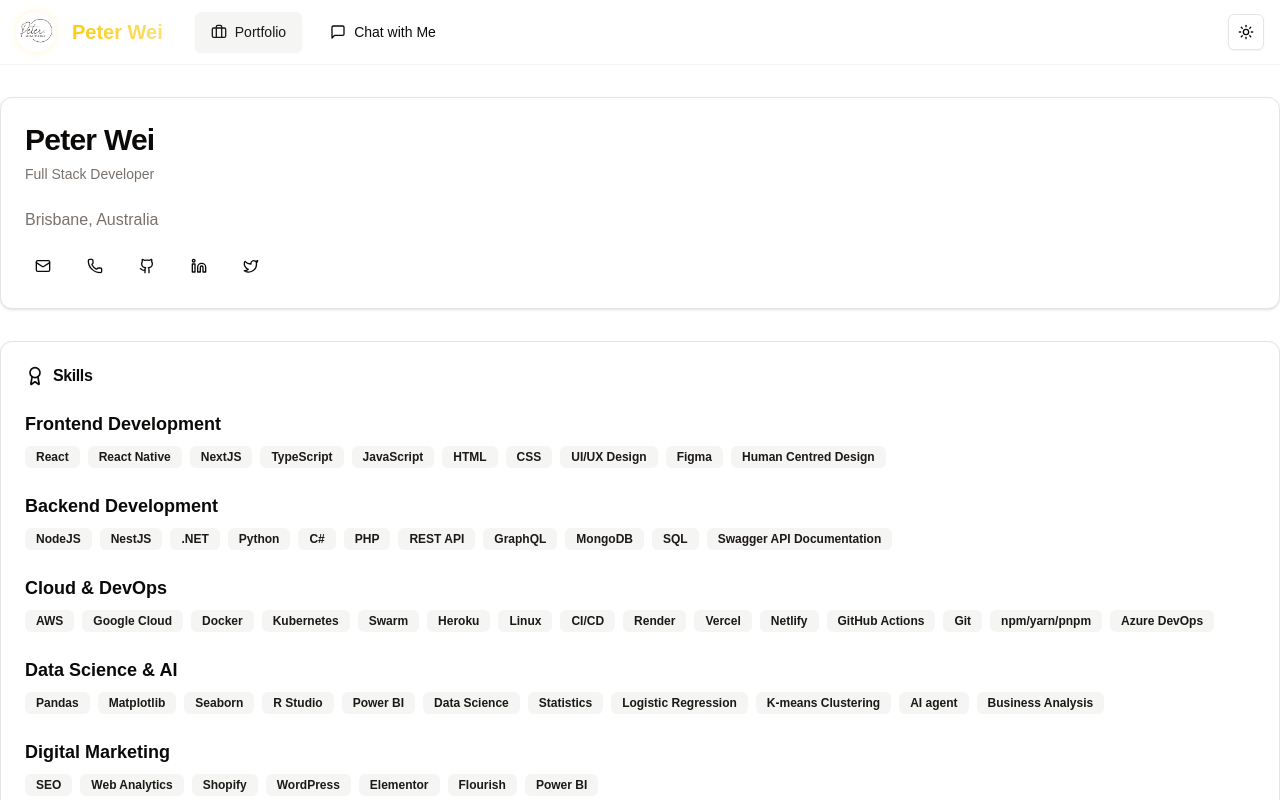
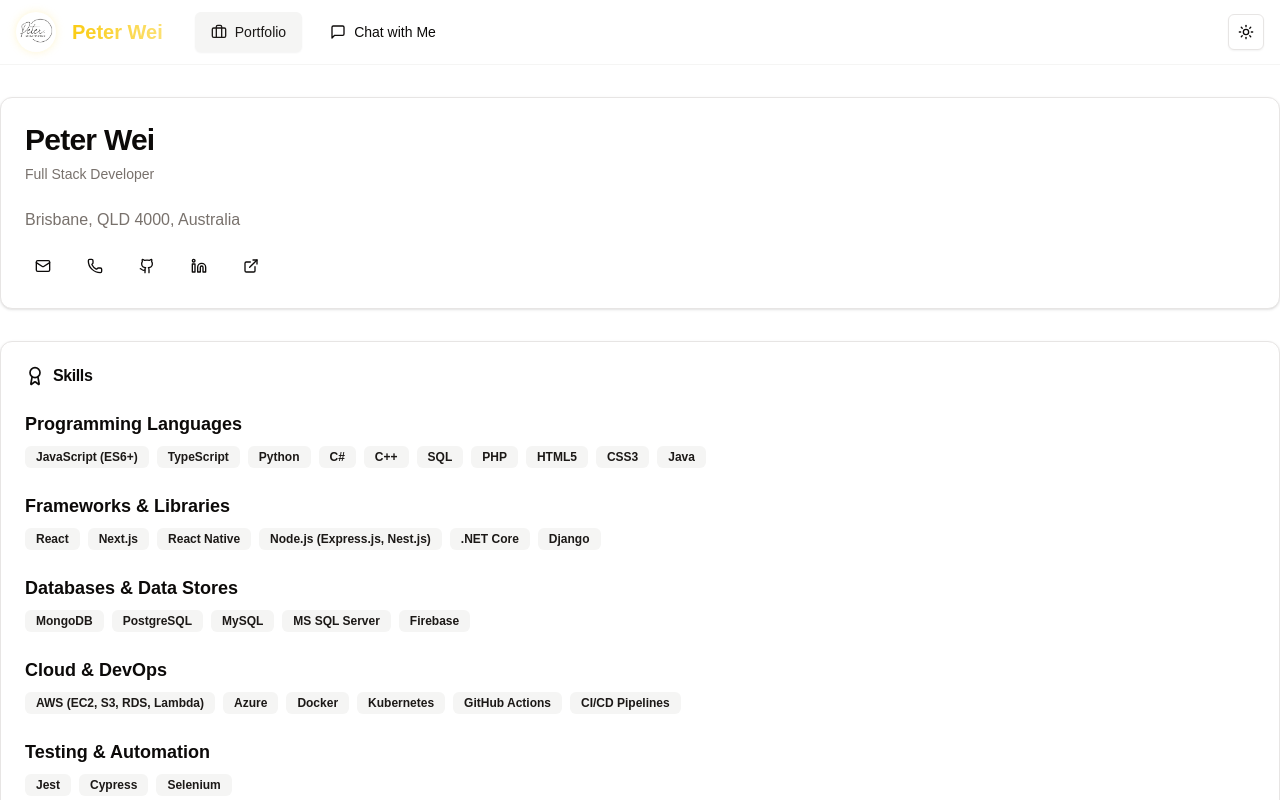
Before and after one commit to Petersonwei/peter-wei, a Next.js app: page /portfolio in a window 1280 px wide. Built offline with nearby package versions, Linux system fonts and the light colour scheme.

Commit message:
update the portfolio data structure

```diff
--- a/app/portfolio/page.tsx
+++ b/app/portfolio/page.tsx
@@ -2,10 +2,10 @@
 
 import { Card, CardContent, CardDescription, CardHeader, CardTitle } from "@/components/ui/card"
 import { Button } from "@/components/ui/button"
-import { Briefcase, GraduationCap, Code2, Award } from 'lucide-react'
+import { Briefcase, GraduationCap, Code2, Award, ExternalLink } from 'lucide-react'
 import { Badge } from "@/components/ui/badge"
 import { Separator } from "@/components/ui/separator"
-import { Github, Linkedin, Mail, Phone, Twitter } from "lucide-react"
+import { Github, Linkedin, Mail, Phone } from "lucide-react"
 
 import skills from "@/data/cv/skills.json"
 import experience from "@/data/cv/experience.json"
@@ -49,8 +49,8 @@
                 </a>
               </Button>
               <Button variant="ghost" size="icon" asChild>
-                <a href={contact.contact.social.twitter} target="_blank" rel="noopener noreferrer" aria-label="Twitter">
-                  <Twitter className="h-4 w-4" />
+                <a href={contact.contact.social.portfolio} target="_blank" rel="noopener noreferrer" aria-label="Portfolio">
+                  <ExternalLink className="h-4 w-4" />
                 </a>
               </Button>
             </div>
@@ -91,7 +91,7 @@
           </CardHeader>
           <CardContent className="space-y-6">
             {experience.experiences.map((exp) => (
-              <div key={exp.title} className="space-y-2">
+              <div key={`${exp.title}-${exp.company}`} className="space-y-2">
                 <div className="flex justify-between items-start">
                   <div>
                     <h3 className="text-lg font-semibold">{exp.title}</h3>
--- a/data/cv/contact.json
+++ b/data/cv/contact.json
@@ -2,13 +2,13 @@
   "contact": {
     "name": "Peter Wei",
     "title": "Full Stack Developer",
-    "email": "peter.wei@example.com",
-    "phone": "+61 123 456 789",
-    "location": "Brisbane, Australia",
+    "email": "pwei.dev@gmail.com",
+    "phone": "+61 452 509 198",
+    "location": "Brisbane, QLD 4000, Australia",
     "social": {
-      "github": "https://github.com/peterwei",
-      "linkedin": "https://linkedin.com/in/peterwei",
-      "twitter": "https://twitter.com/peterwei"
+      "github": "https://github.com/Petersonwei",
+      "linkedin": "https://linkedin.com/in/peter-wei-it",
+      "portfolio": "https://my-portfolio-ruddy-alpha-30.vercel.app/"
     }
   }
 }
--- a/data/cv/education.json
+++ b/data/cv/education.json
@@ -1,14 +1,29 @@
 {
   "education": [
     {
-      "degree": "Bachelor of Information Technology",
-      "school": "University of Queensland",
-      "date": "2023 – 2026",
+      "degree": "Master of Information Technology",
+      "school": "The University of Queensland",
+      "date": "Jul 2023 - Jun 2025",
       "location": "Brisbane, Australia",
       "description": [
-        "Major in Software Design",
-        "Minor in Data Science",
-        "GPA: 6.0/7.0"
+        "Distinction Average",
+        "Thesis Research: Design and Evaluation of an AI Technology for Families (Supervisor: Dr. Dhaval Vyas)"
+      ]
+    },
+    {
+      "degree": "Industry Placement & Study Program",
+      "school": "University of New South Wales",
+      "date": "Jul 2022 - Jun 2023",
+      "location": "Sydney, Australia",
+      "description": []
+    },
+    {
+      "degree": "Bachelor of Business Administration",
+      "school": "Tunghai University",
+      "date": "Jul 2019 - Jun 2023",
+      "location": "Taiwan",
+      "description": [
+        "Distinction Average"
       ]
     }
   ]
--- a/data/cv/experience.json
+++ b/data/cv/experience.json
@@ -1,64 +1,42 @@
 {
   "experiences": [
     {
-      "title": "Frontend Developer",
-      "company": "Vexit IT Consulting, Brisbane QLD, Australia",
-      "date": "July 2024 – Present",
+      "title": "Software Developer Intern",
+      "company": "Vexit IT Consulting",
+      "date": "Dec 2024 - Present",
       "description": [
-        "Developed a dynamic data wiki page with Next.js, React, ShadCN UI, integrated with a .NET backend using Azure DevOps and Agile."
+        "Built a dynamic article management system using Next.js, React, ShadCN UI, Redux, and RTK Query that enables seamless content updates with an intuitive admin interface.",
+        "Integrated .NET Core and PostgreSQL, optimising RESTful APIs and queries to improve system performance by 40%.",
+        "Streamlined deployments by 30% by implementing Azure DevOps CI/CD pipelines and Agile workflows, making releases faster and more scalable."
       ]
     },
     {
-      "title": "IT Developer Intern",
-      "company": "Easy Skill, Brisbane QLD, Australia",
-      "date": "Aug 2024 – Dec 2024",
+      "title": "Software Developer Intern",
+      "company": "Easy Skill Australia Pty Ltd",
+      "date": "Aug 2024 - Dec 2024",
       "description": [
-        "Developed a payroll system managing 1,500+ projects, leveraging React, Vite, Tailwind CSS, TypeScript, Axios, MongoDB, and Nest.js to streamline payroll data processing and generate accurate PDFs.",
-        "Integrated with Boond Manager and deployed via AWS CI/CD pipelines."
-      ]
-    },
-    {
-      "title": "Web Developer & Co-Founder",
-      "company": "Dribag Coffee Co., Brisbane QLD, Australia",
-      "date": "Aug 2024 – Present",
-      "description": [
-        "Led Shopify development and SEO strategy, securing corporate clients, and generating 30K+ social media views."
+        "Built and optimised full-stack solutions by integrating NestJS, Node.js, MongoDB, React, Vite, Axios, and Redux, supporting 1,500+ projects, improving UI responsiveness by 40%, and achieving 75% faster deployments via CI/CD.",
+        "Prototyped AWS Amplify & Elastic Beanstalk hosting solutions, analysing multiple cloud platforms and reducing costs by 30%.",
+        "Mentored a new intern for 5 weeks, accelerating onboarding by 40% and reducing code review time by 25% through structured guidance and documentation.",
+        "Facilitated cross-team collaboration with 2+ teams and 5+ stakeholders, ensuring smooth alignment between business requirements and technical execution."
       ]
     },
     {
       "title": "Web Developer Intern",
-      "company": "AxCharge Ltd. Pty, Brisbane QLD, Australia",
-      "date": "Apr 2024 – Present",
+      "company": "AxCharge Ltd. Pty",
+      "date": "Mar 2024 - Aug 2024",
       "description": [
-        "Developed and launched the official website for a start-up team of 4, increasing user engagement by 30% through innovative UI/UX design.",
-        "Created optimized content and delivered daily IT support, ensuring seamless operations and prompt resolution of technical issues with HTML, CSS, JavaScript, WordPress, and Adobe Tools."
+        "Resolved a major outage by debugging with Chrome DevTools and optimising server configurations, collaborating with 4 service providers to minimise downtime and ensure a smooth resolution.",
+        "Developed and optimised responsive websites using WordPress, Elementor, HTML, CSS, and JavaScript, enhancing UX/UI design, increasing page views by 55%, and reducing load times by 40% through modern web framework integration and performance analysis."
       ]
     },
     {
-      "title": "Web Master",
-      "company": "Rotary Club of Brisbane, Brisbane QLD, Australia",
-      "date": "Mar 2024 – Present",
+      "title": "Webmaster (Casual)",
+      "company": "Rotary Club of Brisbane",
+      "date": "Mar 2024 - Present",
       "description": [
-        "Redesigned and updated the Rotary Club of Brisbane's website, enhancing content accessibility and user engagement by 25% using HTML, CSS, and Club Runner in collaboration with the executive team."
-      ]
-    },
-    {
-      "title": "Consultant Intern",
-      "company": "WildFlower Gardens for Good, Sydney NSW, Australia",
-      "date": "Feb 2023 – Apr 2023",
-      "description": [
-        "Conducted market research with a 4-member team and developed a strategic fundraising report, offering actionable insights to improve donor engagement and refining marketing and project management skills."
-      ]
-    },
-    {
-      "title": "Manage Information System Intern",
-      "company": "Mascot New Technology Co.Ltd, Taiwan",
-      "date": "Dec 2023 – Feb 2024",
-      "description": [
-        "Utilized Power BI for data extraction, managed system updates, and implemented backup procedures, ensuring SaaS system accuracy in collaboration with a 3-member team. Analysed and compared CRM applications to optimize strategic tech decisions.",
-        "Facilitated cross-departmental efforts during ISO 9001/ISO 13485 standards audits by managing necessary documentation and assisting in risk management, ensuring compliance with international standards.",
-        "Improved online visibility through strategic SEO, utilizing Google Analytics and Ads to drive sales through targeted campaigns.",
-        "Handled customer relations with 5 companies, gained proficiency in procurement and ERP systems, and participated in international exhibitions in Korea, Vietnam, the USA, and China, acquiring valuable experience."
+        "Revamped website architecture and enhanced site navigation by integrating HTML, CSS, and Club Runner, modernising UI and improving user experience, resulting in a 40% increase in monthly active users and a 9.5/10 customer satisfaction score.",
+        "Collaborated with multiple teams and stakeholders to develop the official Rotary Queensland 9620 District Conference website, enhancing digital presence and accessibility."
       ]
     }
   ]
--- a/data/cv/projects.json
+++ b/data/cv/projects.json
@@ -1,40 +1,28 @@
 {
   "projects": [
+    {
+      "title": "E-Commerce Store Development Project",
+      "description": "A full-stack e-commerce platform using .NET Core, React with Redux (RTK Query) and ASP.NET Core Identity, enabling secure transactions and handling concurrent users with Stripe API payment integration.",
+      "technologies": [".NET Core", "React", "Redux", "RTK Query", "ASP.NET Core Identity", "Entity Framework", "MS SQL Server", "Stripe API", "Azure DevOps", "Material UI", "TypeScript"],
+      "link": null
+    },
+    {
+      "title": "AWS To-Do List Application",
+      "description": "A full-stack to-do app with a Django REST API backend and a React (Vite) frontend, deployed on AWS (EC2, RDS, S3, CloudFront, Route 53), supporting hundreds of daily tasks.",
+      "technologies": ["Django", "React", "Vite", "AWS EC2", "AWS RDS", "AWS S3", "AWS CloudFront", "AWS Route 53", "Nginx", "Gunicorn", "Certbot"],
+      "link": null
+    },
     {
       "title": "Peter Wei Portfolio",
       "description": "A modern portfolio website built with Next.js, React, and ShadCN UI, featuring a chat interface and CV content.",
       "technologies": ["Next.js", "React", "TypeScript", "Tailwind CSS", "ShadCN UI", "Vercel"],
-      "link": "https://peter-wei.vercel.app"
+      "link": "https://my-portfolio-ruddy-alpha-30.vercel.app/"
     },
     {
-      "title": "Data Wiki Page",
-      "description": "A dynamic data wiki page with Next.js, React, ShadCN UI, integrated with a .NET backend using Azure DevOps and Agile.",
-      "technologies": ["Next.js", "React", "ShadCN UI", ".NET", "Azure DevOps", "Agile"],
-      "link": null
-    },
-    {
-      "title": "Payroll System",
-      "description": "A payroll system managing 1,500+ projects, leveraging React, Vite, Tailwind CSS, TypeScript, Axios, MongoDB, and Nest.js to streamline payroll data processing and generate accurate PDFs.",
-      "technologies": ["React", "Vite", "Tailwind CSS", "TypeScript", "Axios", "MongoDB", "Nest.js", "AWS"],
-      "link": null
-    },
-    {
-      "title": "Dribag Coffee Co. Website",
-      "description": "Led Shopify development and SEO strategy, securing corporate clients, and generating 30K+ social media views.",
+      "title": "DriBag Coffee Website",
+      "description": "Launched DriBag, securing $5K+ in sales, acquiring a corporate client, and gaining 37K+ social media impressions.",
       "technologies": ["Shopify", "SEO", "Social Media Marketing"],
-      "link": null
-    },
-    {
-      "title": "AxCharge Website",
-      "description": "Developed and launched the official website for a start-up team of 4, increasing user engagement by 30% through innovative UI/UX design.",
-      "technologies": ["HTML", "CSS", "JavaScript", "WordPress", "Adobe Tools"],
-      "link": null
-    },
-    {
-      "title": "Rotary Club Website",
-      "description": "Redesigned and updated the Rotary Club of Brisbane's website, enhancing content accessibility and user engagement by 25%.",
-      "technologies": ["HTML", "CSS", "Club Runner"],
-      "link": null
+      "link": "https://dribagcoffee.com.au/"
     }
   ]
 }
--- a/data/cv/skills.json
+++ b/data/cv/skills.json
@@ -1,54 +1,50 @@
 {
-  "frontEnd": {
-    "title": "Frontend Development",
+  "programming": {
+    "title": "Programming Languages",
     "items": [
-      "React", "React Native", "NextJS", "TypeScript", "JavaScript", "HTML", "CSS",
-      "UI/UX Design", "Figma", "Human Centred Design"
+      "JavaScript (ES6+)", "TypeScript", "Python", "C#", "C++", "SQL", "PHP", "HTML5", "CSS3", "Java"
     ]
   },
-  "backEnd": {
-    "title": "Backend Development",
+  "frameworks": {
+    "title": "Frameworks & Libraries",
     "items": [
-      "NodeJS", "NestJS", ".NET", "Python", "C#", "PHP",
-      "REST API", "GraphQL", "MongoDB", "SQL", "Swagger API Documentation"
+      "React", "Next.js", "React Native", "Node.js (Express.js, Nest.js)", ".NET Core", "Django"
+    ]
+  },
+  "databases": {
+    "title": "Databases & Data Stores",
+    "items": [
+      "MongoDB", "PostgreSQL", "MySQL", "MS SQL Server", "Firebase"
     ]
   },
   "cloudAndDevOps": {
     "title": "Cloud & DevOps",
     "items": [
-      "AWS", "Google Cloud", "Docker", "Kubernetes", "Swarm",
-      "Heroku", "Linux", "CI/CD", "Render", "Vercel", "Netlify",
-      "GitHub Actions", "Git", "npm/yarn/pnpm", "Azure DevOps"
+      "AWS (EC2, S3, RDS, Lambda)", "Azure", "Docker", "Kubernetes", "GitHub Actions", "CI/CD Pipelines"
     ]
   },
-  "dataAndAI": {
-    "title": "Data Science & AI",
+  "testing": {
+    "title": "Testing & Automation",
     "items": [
-      "Pandas", "Matplotlib", "Seaborn", "R Studio", "Power BI",
-      "Data Science", "Statistics", "Logistic Regression",
-      "K-means Clustering", "AI agent", "Business Analysis"
+      "Jest", "Cypress", "Selenium"
     ]
   },
-  "digitalMarketing": {
-    "title": "Digital Marketing",
+  "dataEngineering": {
+    "title": "Data Engineering",
     "items": [
-      "SEO", "Web Analytics", "Shopify", "WordPress", "Elementor",
-      "Flourish", "Power BI"
+      "Data Warehousing", "Data Visualisation (Power BI, Tableau)", "Business Intelligence"
     ]
   },
-  "programming": {
-    "title": "Other Programming",
+  "design": {
+    "title": "Design",
     "items": [
-      "C", "C++", "VBA", "Internet of Things"
+      "UI/UX Design", "Figma", "Wireframing", "Prototyping"
     ]
   },
-  "professional": {
-    "title": "Professional Skills",
+  "projectManagement": {
+    "title": "Project Management",
     "items": [
-      "Analytical Thinking", "Design Thinking", "Problem-solving",
-      "Teamwork", "Leadership", "Project Management", "Agile",
-      "PowerPoint", "Word", "Excel", "Notion", "Google Meet",
-      "Zoom", "Microsoft Teams"
+      "Agile (Scrum, Kanban)", "Leadership", "Multi-Level Stakeholder Management"
     ]
   }
 }
```
